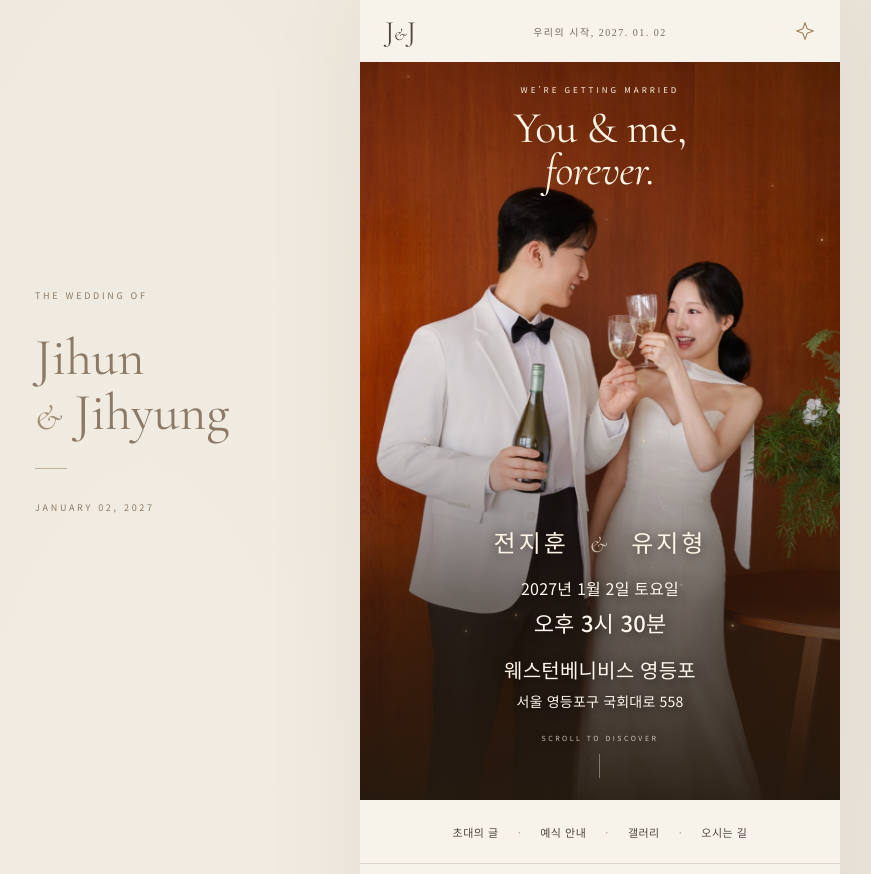
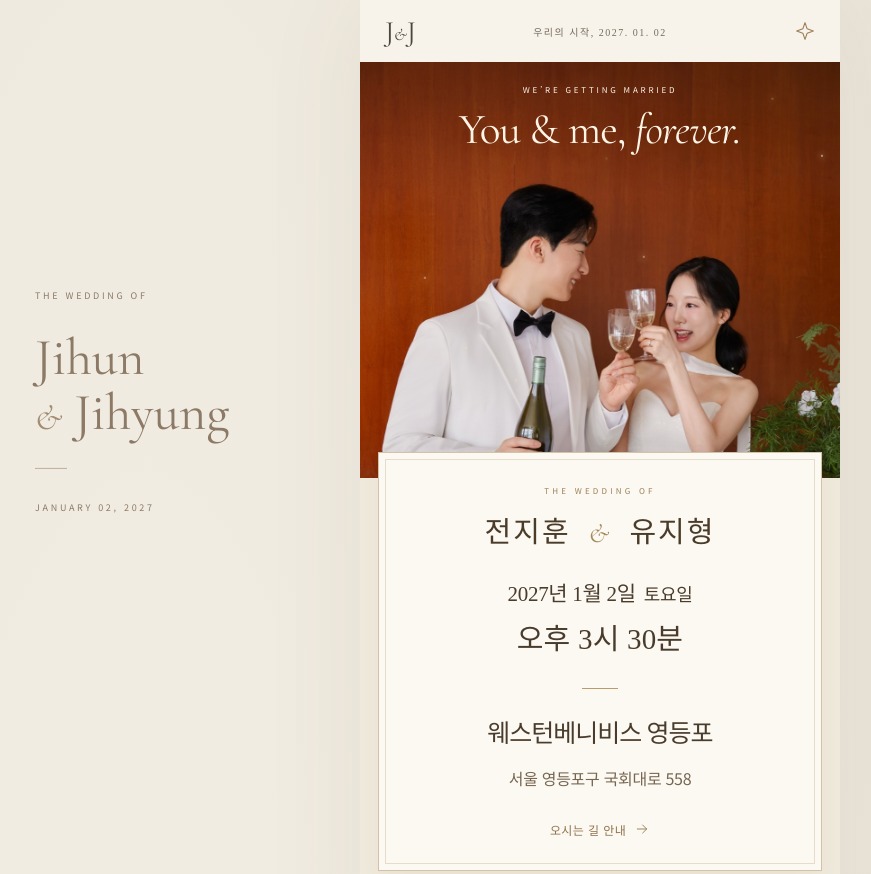
Before and after one commit to helloworld8001/wedding-invitation, a website: page dist/index.html in a window 1280 px wide. Shown: the top 874 px of the page, without its empty margins (110-981 px from the left). Drawn offline with nearby package versions, Linux system fonts and the light colour scheme.

Commit message:
Redesign wedding cover with prominent stationery-style event details

```diff
--- a/dist/index.html
+++ b/dist/index.html
@@ -19,7 +19,7 @@
   <link rel="preconnect" href="https://fonts.googleapis.com">
   <link rel="preconnect" href="https://fonts.gstatic.com" crossorigin>
   <link href="https://fonts.googleapis.com/css2?family=Cormorant+Garamond:ital,wght@0,400;0,500;1,400;1,500&family=Noto+Sans+KR:wght@400;500&family=Noto+Serif+KR:wght@400;500&display=swap" rel="stylesheet">
-  <link rel="stylesheet" href="style.css">
+  <link rel="stylesheet" href="style.css?v=20261115-2">
   <script src="app.js" defer></script>
 </head>
 <body>
@@ -36,10 +36,17 @@
   <main class="invitation">
     <header class="topbar"><a href="#home" class="monogram" aria-label="첫 화면으로">J<span>&</span>J</a><span>우리의 시작, 2027. 01. 02</span><button id="motion-toggle" class="icon-button" aria-label="반짝임 효과 끄기" aria-pressed="true"><svg><use href="#i-spark"/></svg></button></header>
     <section id="home" class="hero" aria-label="전지훈과 유지형의 결혼식">
-      <img class="hero-photo" src="assets/wedding.jpg" alt="따뜻한 우드 배경 앞에서 샴페인 잔을 맞대며 웃는 지훈과 지형" width="1280" height="1920" fetchpriority="high">
-      <div class="hero-shade"></div><div class="sparkles" aria-hidden="true"></div>
-      <div class="hero-title"><span class="eyebrow">WE’RE GETTING MARRIED</span><h1>You &amp; me,<br><em>forever.</em></h1></div>
-      <div class="hero-bottom"><div class="hero-names">전지훈 <span>&</span> 유지형</div><div class="hero-event"><p class="hero-date">2027년 1월 2일 토요일</p><p class="hero-time">오후 3시 30분</p><p class="hero-venue">웨스턴베니비스 영등포</p><p class="hero-address">서울 영등포구 국회대로 558</p></div><a href="#letter" class="scroll-cue" aria-label="초대글 읽기"><span>SCROLL TO DISCOVER</span><span class="scroll-line"></span></a></div>
+      <div class="hero-portrait">
+        <img class="hero-photo" src="assets/wedding.jpg" alt="따뜻한 우드 배경 앞에서 샴페인 잔을 맞대며 웃는 지훈과 지형" width="1280" height="1920" fetchpriority="high">
+        <div class="hero-shade"></div><div class="sparkles" aria-hidden="true"></div>
+        <div class="hero-title"><span class="eyebrow">WE’RE GETTING MARRIED</span><h1>You &amp; me, <em>forever.</em></h1></div>
+      </div>
+      <div class="hero-bottom">
+        <span class="hero-card-label">THE WEDDING OF</span>
+        <div class="hero-names">전지훈 <span>&</span> 유지형</div>
+        <div class="hero-event"><p class="hero-date">2027년 1월 2일 <span>토요일</span></p><p class="hero-time">오후 3시 30분</p><span class="hero-divider" aria-hidden="true"></span><p class="hero-venue">웨스턴베니비스 영등포</p><p class="hero-address">서울 영등포구 국회대로 558</p></div>
+        <a href="#location" class="hero-directions">오시는 길 안내<svg><use href="#i-arrow"/></svg></a>
+      </div>
     </section>
     <nav class="section-nav" aria-label="청첩장 메뉴"><a href="#letter">초대의 글</a><span>·</span><a href="#day">예식 안내</a><span>·</span><a href="#gallery">갤러리</a><span>·</span><a href="#location">오시는 길</a></nav>
     <section id="letter" class="letter section-padding">
--- a/dist/style.css
+++ b/dist/style.css
@@ -86,17 +86,30 @@ body.photo-open{position:fixed;width:100%;overflow:hidden}
 .gift-number{font-family:var(--sans);font-size:16px;letter-spacing:.5px;font-variant-numeric:tabular-nums;margin-top:8px;white-space:nowrap}
 .gift-copy-button{width:100%;min-height:44px;margin-top:22px;font-size:11px;gap:8px}
 
-/* Keep the essential wedding details readable on the cover, including small phones. */
-.hero-bottom{padding-inline:20px;bottom:20px;text-shadow:0 2px 12px #160d08b3}
-.hero-event{margin-top:16px}
-.hero-event p{margin:0;line-height:1.65;letter-spacing:.2px;color:#fff8ed;word-break:keep-all}
-.hero-event .hero-date{font-size:16px}
-.hero-event .hero-time{font-size:22px;font-weight:500;margin-top:2px}
-.hero-event .hero-venue{font-size:20px;font-weight:500;margin-top:13px}
-.hero-event .hero-address{font-size:14px;margin-top:4px}
-.hero-bottom .scroll-cue{margin-top:20px}
-.hero-shade{background:linear-gradient(180deg,#33160742 0%,transparent 34%,#261a0f14 50%,#261a0f9c 73%,#261a0ff0 100%)}
+/* Portrait and stationery-style information panel form the opening invitation. */
+.hero{height:auto;min-height:0;padding-bottom:34px;background:#f0eadd;color:var(--ink);overflow:visible}
+.hero-portrait{position:relative;isolation:isolate;overflow:hidden;height:clamp(380px,52svh,500px);background:#713613}
+.hero-portrait .hero-photo{object-position:50% 0%}
+.hero-shade{background:linear-gradient(180deg,#2d160d60 0%,transparent 32%,transparent 85%,#261a0f14 100%)}
+.hero-title{top:22px;padding:0 16px;color:#fff5e6}
+.hero-title .eyebrow{font-size:8px;letter-spacing:2.8px}
+.hero h1{font-size:clamp(32px,9.5vw,43px);line-height:1.15;margin-top:8px;letter-spacing:-.7px;white-space:nowrap}
+.hero-bottom{position:relative;bottom:auto;left:auto;width:auto;margin:-26px 18px 0;padding:32px 26px 19px;background:#fcf9f2;border:1px solid #d3c2a5;box-shadow:0 12px 26px #48331f0c;text-shadow:none;animation:none}
+.hero-bottom:before{content:'';position:absolute;inset:6px;border:1px solid #e6dccb;pointer-events:none}
+.hero-card-label{display:block;font-family:var(--sans);font-size:8px;letter-spacing:3.2px;color:#9c8057;margin-bottom:15px}
+.hero-names{font-size:29px;letter-spacing:2px;font-weight:400;line-height:1.5;color:#4b3c2a}
+.hero-names span{font-size:27px;color:#a58a5d;margin:0 9px;opacity:1}
+.hero-event{margin-top:22px}
+.hero-event p{margin:0;line-height:1.7;letter-spacing:-.3px;color:#493c2d;word-break:keep-all}
+.hero-event .hero-date{font-family:var(--serif);font-size:21px;font-weight:400}
+.hero-date>span{font-size:18px;margin-left:3px}
+.hero-event .hero-time{font-family:var(--serif);font-size:29px;font-weight:500;margin-top:3px;letter-spacing:.2px}
+.hero-divider{display:block;width:36px;height:1px;background:#b99b6c;margin:24px auto}
+.hero-event .hero-venue{font-family:var(--serif);font-size:25px;font-weight:500;letter-spacing:-1px}
+.hero-event .hero-address{font-size:16px;margin-top:9px;color:#766650;letter-spacing:-.3px}
+.hero-directions{position:relative;display:inline-flex;align-items:center;justify-content:center;gap:8px;min-height:44px;font-family:var(--sans);font-size:12px;letter-spacing:.4px;color:#90724a;margin-top:15px}
+.hero-directions svg{width:16px;height:16px}
 .location h3{font-size:23px;line-height:1.6}
 .location p.address{font-size:16px;line-height:1.8;word-break:keep-all}
 .day .date-caption{font-size:16px;line-height:1.8}
-@media(max-width:380px){.hero-event .hero-date{font-size:15px}.hero-event .hero-time{font-size:20px}.hero-event .hero-venue{font-size:18px}.hero-event .hero-address{font-size:13px}.hero-bottom{padding-inline:16px}.location h3{font-size:21px}.location p.address{font-size:15px}}
+@media(max-width:380px){.hero-bottom{margin-inline:14px;padding-inline:19px}.hero-names{font-size:27px}.hero-event .hero-date{font-size:20px}.hero-event .hero-time{font-size:27px}.hero-event .hero-venue{font-size:23px}.hero-event .hero-address{font-size:16px}.location h3{font-size:21px}.location p.address{font-size:15px}}
```
